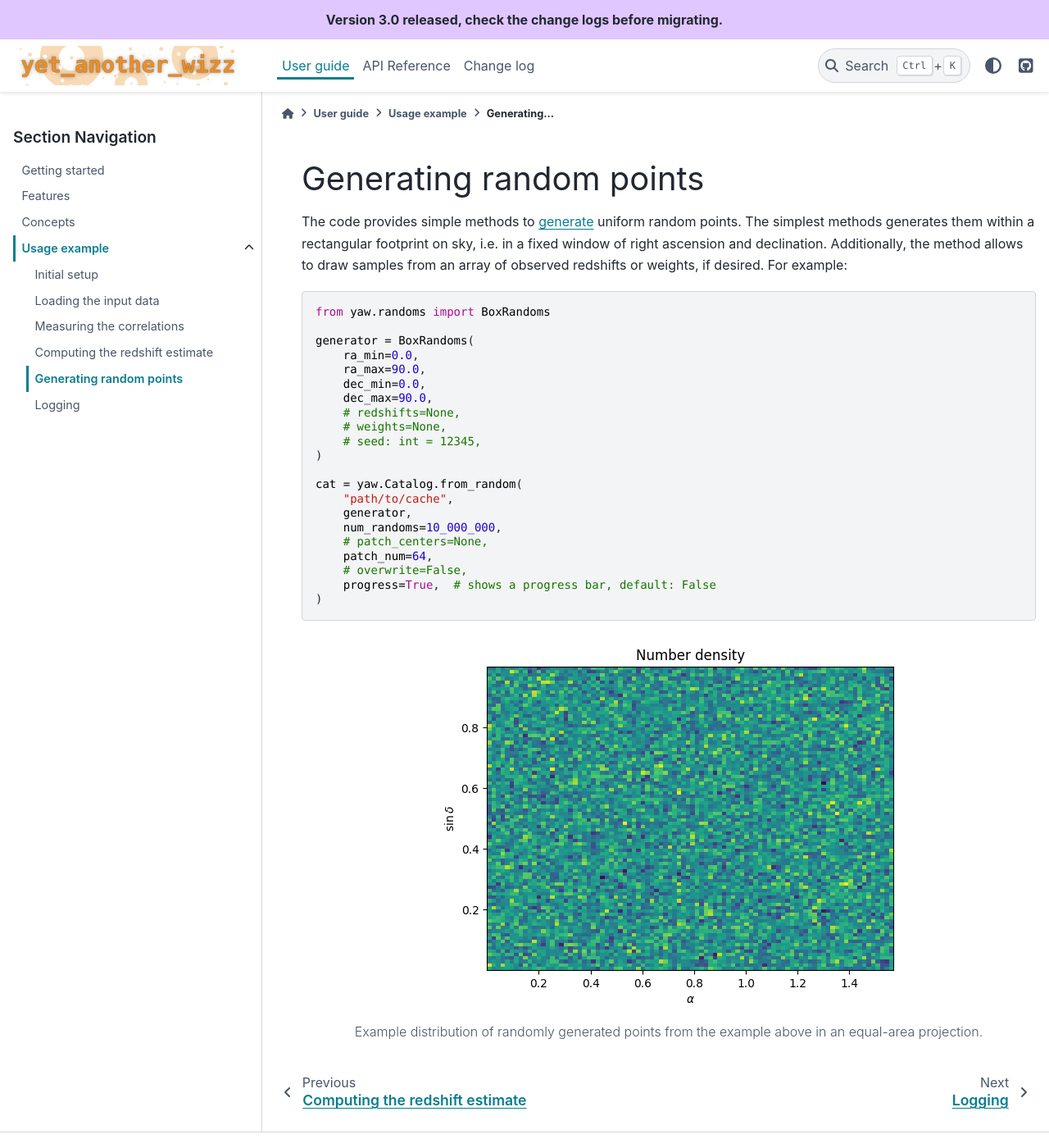
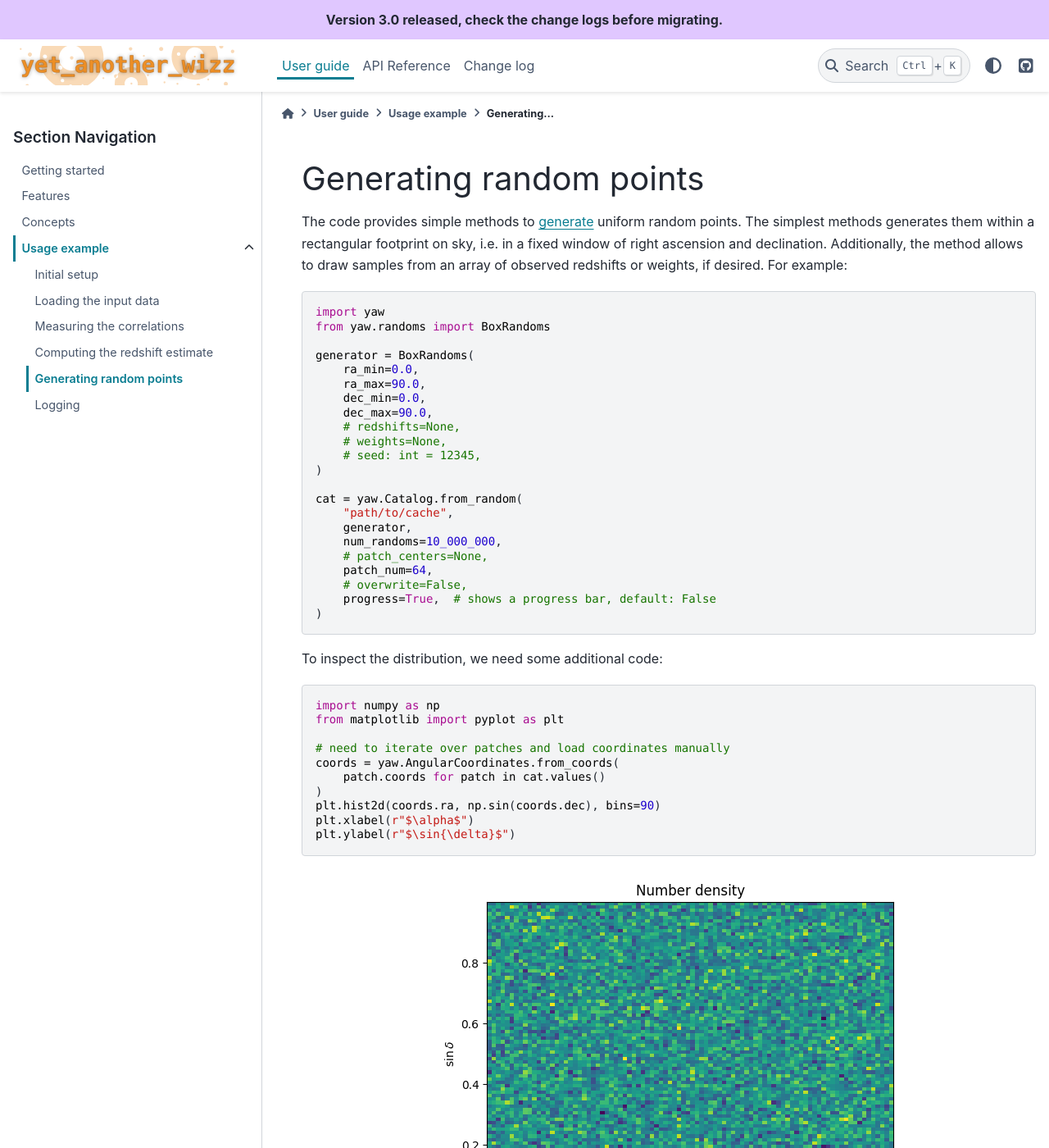
Before and after one commit to jlvdb/yet_another_wizz, a Sphinx documentation site: the page built from docs/source/user_guide/examples/randoms.rst, in a window 1280 px wide and 1400 px high. Shown: the whole window at 82% size. Built offline with Sphinx 7.4.7 and the PyData theme 0.15.4, drawn with Linux system fonts in a browser that asks for light colours; the version number could not be read and is left out.

```diff
--- a/docs/source/api.rst
+++ b/docs/source/api.rst
@@ -29,5 +29,6 @@ This API reference manual details the primary functions and object in the
         api/config
         api/correlation
         api/redshifts
+        api/cosmo_coords
         api/utils
         api/options
--- a/docs/source/user_guide/examples/randoms.rst
+++ b/docs/source/user_guide/examples/randoms.rst
@@ -9,6 +9,7 @@ weights, if desired. For example:
 
 .. code-block:: python
 
+    import yaw
     from yaw.randoms import BoxRandoms
 
     generator = BoxRandoms(
@@ -31,6 +32,21 @@ weights, if desired. For example:
         progress=True,  # shows a progress bar, default: False
     )
 
+To inspect the distribution, we need some additional code:
+
+.. code-block:: python
+
+    import numpy as np
+    from matplotlib import pyplot as plt
+
+    # need to iterate over patches and load coordinates manually
+    coords = yaw.AngularCoordinates.from_coords(
+        patch.coords for patch in cat.values()
+    )
+    plt.hist2d(coords.ra, np.sin(coords.dec), bins=90)
+    plt.xlabel(r"$\alpha$")
+    plt.ylabel(r"$\sin{\delta}$")
+
 
 .. figure:: /_static/rand_density.png
     :figwidth: 100%
```
Also changed, not shown: docs/source/api/cosmo_coords.rst (added, +27 -0 lines), docs/source/api/utils.rst (+0 -11 lines), 1 other file.
